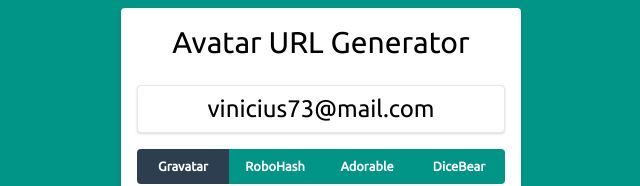
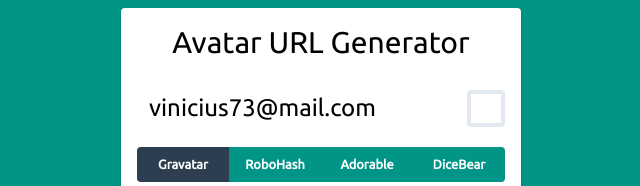
Before and after one commit to vinicius73/gravatar-url-generator, a Vue app: page / in a window 1280 px wide. Shown: the top 186 px of the page, without its empty margins (319-959 px from the left). Built offline with nearby package versions, Linux system fonts and the light colour scheme; no server answers; what vue-page-title would draw is missing.

Commit message:
allow generate random email

```diff
--- a/src/App.vue
+++ b/src/App.vue
@@ -9,14 +9,22 @@
   components: { InputEmail, Navigation, PageFooter },
   data: () => ({
     email: '',
+    ready: false,
     loading: true
   }),
+  methods: {
+    randomEmail () {
+      this.loading = true
+      randomEmail()
+        .then(email => {
+          this.email = email
+          this.loading = false
+          this.ready = true
+        })
+    }
+  },
   mounted () {
-    randomEmail()
-      .then(email => {
-        this.email = email
-        this.loading = false
-      })
+    this.randomEmail()
   }
 }
 </script>
@@ -30,10 +38,10 @@
             Avatar URL Generator
           </h1>
           <div class="mb-4">
-            <InputEmail v-model="email" />
+            <InputEmail @call:generate="randomEmail" v-bind="{ loading }" v-model="email" />
           </div>
           <Navigation class="mb-4" />
-          <div class="mb-4" v-if="!loading">
+          <div class="mb-4" v-if="ready">
             <router-view v-bind="{ email }" />
           </div>
         </div>
--- a/src/components/input-email.vue
+++ b/src/components/input-email.vue
@@ -2,19 +2,41 @@
 export default {
   name: 'inpu-email',
   props: {
-    value: String
+    value: String,
+    loading: Boolean
+  },
+  methods: {
+    generateEmail () {
+      this.$emit('call:generate')
+    }
   }
 }
 </script>
 
 <template>
-  <input
-    class="shadow appearance-none border rounded w-full py-2 px-3 text-grey-darker leading-tight text-2xl text-center"
-    type="text"
-    placeholder="Gravatar e-mail"
-    v-bind="{ value }"
-    @input="event => $emit('input', event.target.value)">
+  <div class="flex items-center">
+    <input
+      class="appearance-none bg-transparent focus:outline-none border-none w-full text-grey-darker mr-3 py-2 px-3 text-2xl leading-tight"
+      type="text"
+      placeholder="Gravatar e-mail"
+      :disabled="loading"
+      v-bind="{ value }"
+      @input="event => $emit('input', event.target.value)">
+    <a class="flex-no-shrink bg-teal hover:bg-teal-dark border-teal hover:border-teal-dark text-sm border-4 text-white py-1 px-2 rounded cursor-pointer"
+      title="Ganerate e-mail"
+      @click="generateEmail">
+      <i class="fas fa-sync-alt" :class="{ spin: loading }"></i>
+    </a>
+  </div>
 </template>
 
-<style lang="css">
+<style scoped>
+.spin {
+  animation: spin 4s infinite linear
+}
+
+@keyframes spin {
+    from {transform:rotate(0deg);}
+    to {transform:rotate(360deg);}
+}
 </style>
--- a/src/support/random-email.js
+++ b/src/support/random-email.js
@@ -1,7 +1,7 @@
-const randomEmail = () => fetch('https://jsonplaceholder.typicode.com/users')
+const randomEmail = () => fetch('https://randomuser.me/api/?inc=email')
   .then(response => response.json())
-  .then(list => {
-    return list[Math.floor(Math.random() * list.length)]
+  .then(({ results }) => {
+    return results[Math.floor(Math.random() * results.length)]
   })
   .then(user => (user.email).toLowerCase())
   .catch(e => {
```
